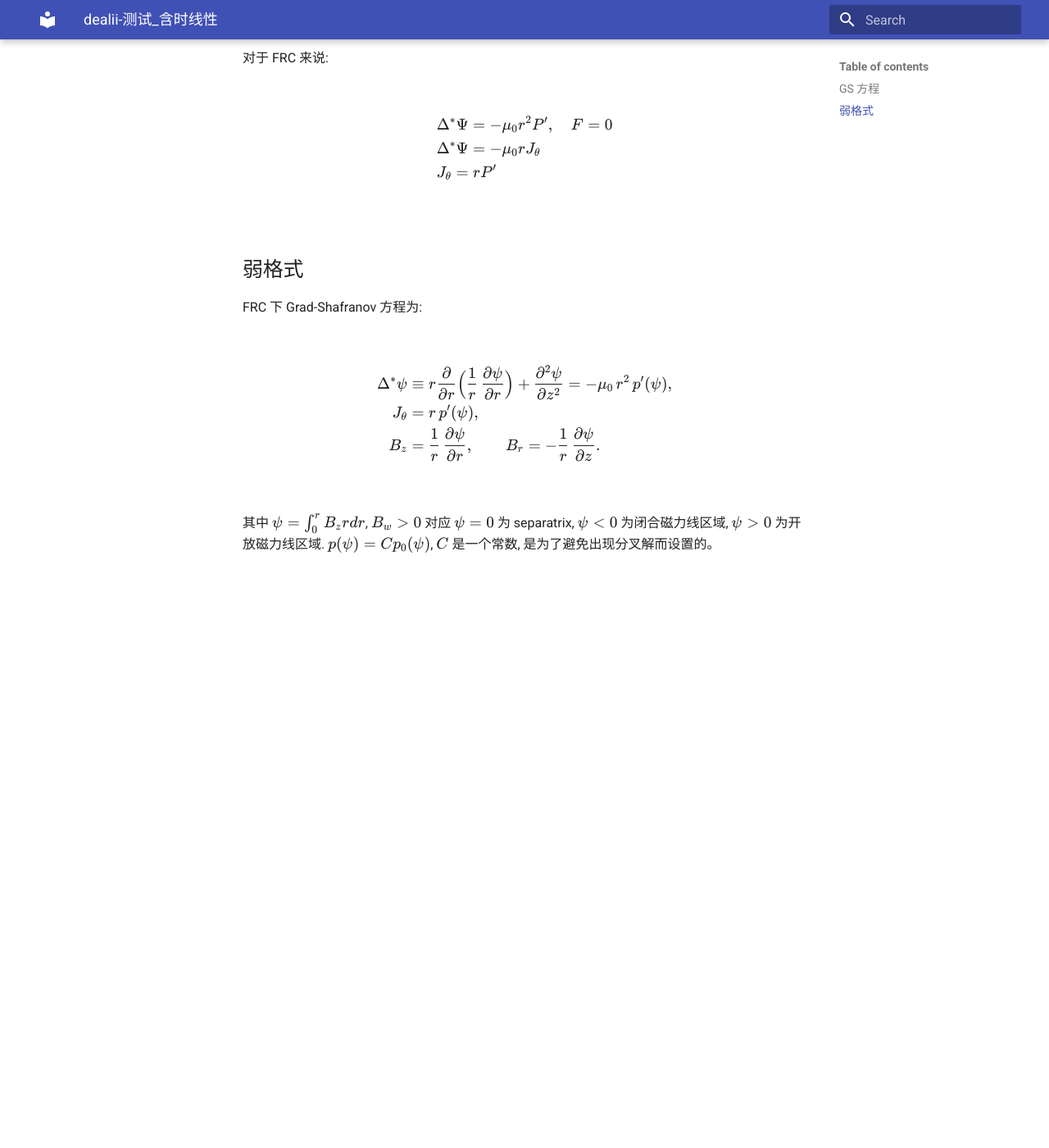
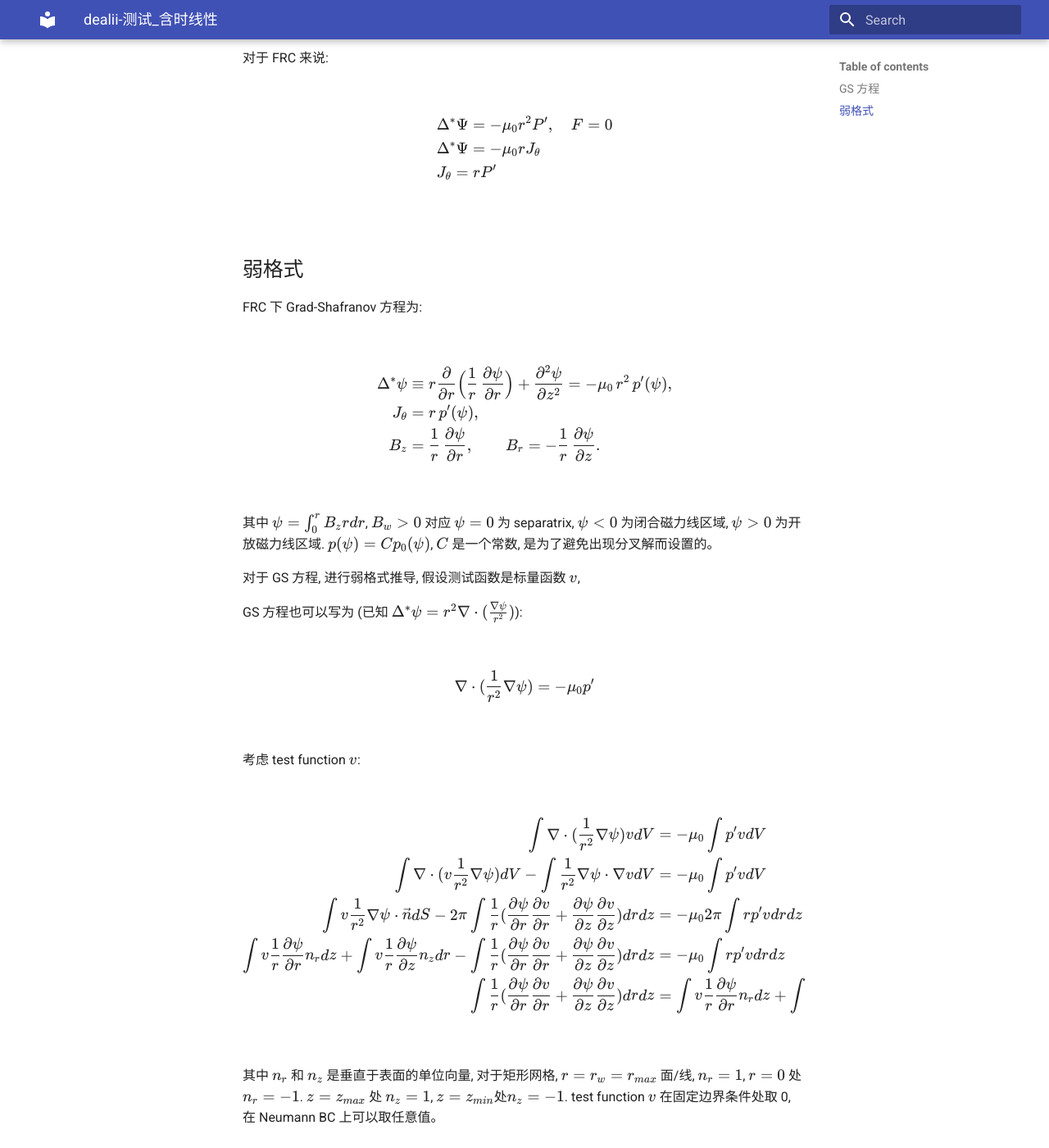
Before and after one commit to ymma98/technotes, an MkDocs documentation site: the page built from docs/FEM/dealii-测试_GS方程.md, in a window 1280 px wide and 1400 px high, scrolled down 2590 px. Shown: the whole window at 82% size. Built offline with MkDocs 1.6.1 and Material for MkDocs 9.7.7, drawn with Linux system fonts in a browser that asks for light colours; before the commit the page ends 3290 px from its top, so only the background shows below that.

Commit message:
docs/FEM/dealii-测试_GS方程.md updated from https://stackedit.cn/

```diff
--- a/docs/FEM/dealii-测试_GS方程.md
+++ b/docs/FEM/dealii-测试_GS方程.md
@@ -127,6 +127,30 @@ B_r = -\frac{1}{r}\,\frac{\partial\psi}{\partial z}.
 $$
 
 其中 $\psi = \int_0^r B_z r dr$, $B_w>0$ 对应 $\psi=0$ 为 separatrix, $\psi<0$ 为闭合磁力线区域, $\psi>0$ 为开放磁力线区域.  $p(\psi) = Cp_0(\psi)$,  $C$ 是一个常数, 是为了避免出现分叉解而设置的。
+
+对于 GS 方程, 进行弱格式推导, 假设测试函数是标量函数 $v$,
+
+
+
+GS 方程也可以写为 (已知 $\Delta^*\psi = r^2 \nabla \cdot (\frac{\nabla \psi}{r^2})$):
+
+$$
+    \nabla\cdot (\frac{1}{r^2} \nabla \psi) = -\mu_0 p^\prime
+$$
+
+考虑 test function $v$:
+
+\begin{equation*}
+    \begin{aligned}
+    \int  \nabla\cdot (\frac{1}{r^2} \nabla \psi) v dV &= -\mu_0 \int  p^\prime v dV \\
+    \int \nabla \cdot (v\frac{1}{r^2} \nabla \psi) dV - \int \frac{1}{r^2} \nabla \psi \cdot \nabla v dV &= -\mu_0 \int p^\prime v dV \\
+    \int v\frac{1}{r^2} \nabla \psi \cdot\vec{n} dS - 2\pi\int \frac{1}{r} (\frac{\partial \psi}{\partial r}\frac{\partial v}{\partial r} + \frac{\partial \psi}{\partial z} \frac{\partial v}{\partial z}) drdz &= -\mu_0 2\pi \int rp^\prime v drdz \\
+    \int v \frac{1}{r} \frac{\partial \psi}{\partial r} n_r dz + \int v \frac{1}{r} \frac{\partial \psi}{\partial z} n_z dr - \int \frac{1}{r} (\frac{\partial \psi}{\partial r}\frac{\partial v}{\partial r} + \frac{\partial \psi}{\partial z} \frac{\partial v}{\partial z}) drdz &= -\mu_0 \int rp^\prime v drdz \\
+       \int \frac{1}{r} (\frac{\partial \psi}{\partial r}\frac{\partial v}{\partial r} + \frac{\partial \psi}{\partial z} \frac{\partial v}{\partial z}) drdz &= \int v \frac{1}{r} \frac{\partial \psi}{\partial r} n_r dz + \int v \frac{1}{r} \frac{\partial \psi}{\partial z} n_z dr +\mu_0 \int rp^\prime v drdz
+    \end{aligned}
+\end{equation*}
+
+其中 $n_r$ 和 $n_z$ 是垂直于表面的单位向量, 对于矩形网格, $r=r_w=r_{max}$ 面/线, $n_r=1$, $r=0$ 处 $n_r=-1$. $z=z_{max}$ 处 $n_z=1$, $z=z_{min}$处$n_z=-1$. test function $v$ 在固定边界条件处取 0, 在 Neumann BC 上可以取任意值。
 <!--stackedit_data:
-eyJoaXN0b3J5IjpbMjA3NDk1NDM3NSw1OTQ0NzYxMTBdfQ==
+eyJoaXN0b3J5IjpbMTE3MTcwNTQzNiw1OTQ0NzYxMTBdfQ==
 -->
```
